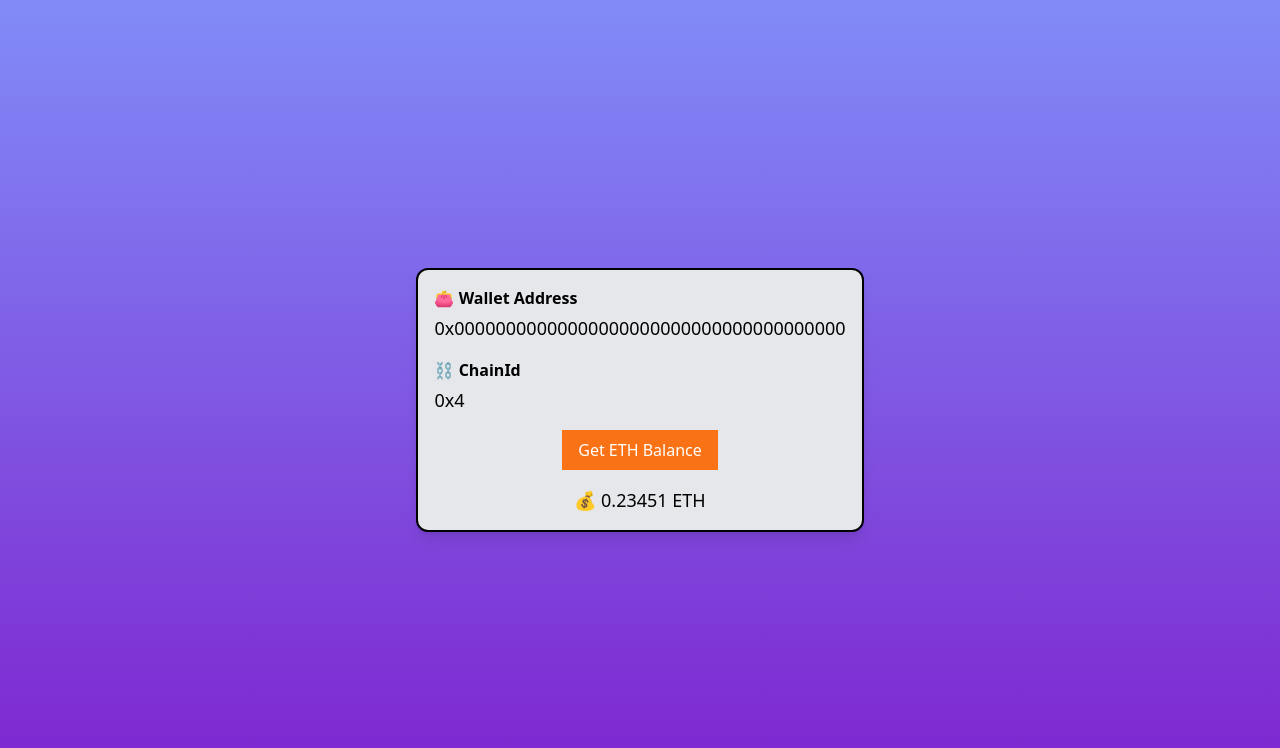
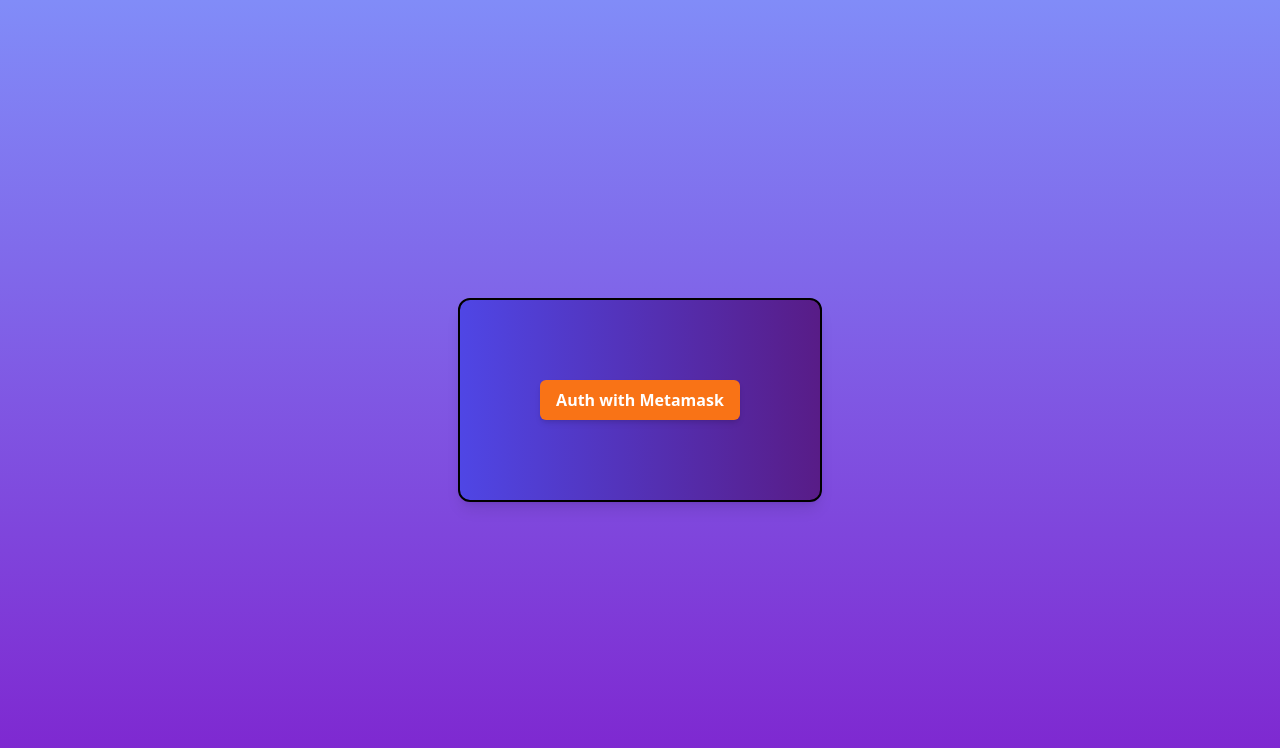
Before and after one commit to overgrowninfnat/react-metamask-starter, a React (Create React App) app: page / in a window 1280 px wide. Shown: the top 748 px of the page. Built offline with nearby package versions, Linux system fonts and the light colour scheme.

Commit message:
final code

```diff
--- a/src/App.js
+++ b/src/App.js
@@ -1,14 +1,83 @@
-import React from 'react'
+import React, { useEffect, useState } from 'react'
 
 import AuthPage from './components/AuthPage'
 import HomePage from './components/HomePage'
 
 function App() {
+
+  const [currentAccount, setCurrentAccount] = useState(null)
+
+  // check if Ethereum Provider API is injected by Metamask
+  const isMetaMaskInstalled = () => {
+    const {ethereum} = window
+    return Boolean(ethereum && ethereum.isMetaMask)
+  }
+
+  // MetaMask Auth
+  const metaMaskAuth = async () => {
+    if(!isMetaMaskInstalled) {
+      return
+    }
+    const {ethereum} = window
+    try {
+      const account = await ethereum.request({
+        method: 'eth_requestAccounts'
+      })
+      setCurrentAccount(account[0])
+    } catch (error) {
+      setCurrentAccount(null)
+    }
+  }
+
+  useEffect(() => {
+    if(!isMetaMaskInstalled()) {
+      alert('You need to install Metamask')
+      return
+    }
+    const {ethereum} = window
+
+    // check if the user is already auth with Metamask
+    const isAuth = async () => {
+      try {
+        const accounts = await ethereum.request({
+          method: 'eth_accounts'
+        })
+        if(currentAccount.length > 0) {
+          setCurrentAccount(accounts[0])
+        }
+        console.log(accounts)
+      } catch (error) {
+          setCurrentAccount(null)
+      }
+    }
+
+    isAuth()
+
+    function handleAccountsChanged(accounts) {
+      if(accounts.length === 0) {
+        setCurrentAccount(null)
+        return
+      }
+      if(accounts[0] !== currentAccount) {
+        setCurrentAccount(accounts[0])
+      }
+    }
+
+    //listen on account changed
+    ethereum.on('accountsChanged', handleAccountsChanged)
+
+    return () => {
+      ethereum.removeListener('accountsChanged', handleAccountsChanged)
+    }
+
+  }, [currentAccount])
+
+  if(!currentAccount) {
+    return <AuthPage metaMaskAuth={metaMaskAuth} />
+  }
+
   return (
-    <>
-      {/* <AuthPage /> */}
-      <HomePage />
-    </>
+      <HomePage currentAccount={currentAccount} />
    )
 }
 
--- a/src/components/AuthPage.js
+++ b/src/components/AuthPage.js
@@ -1,10 +1,10 @@
 import React from 'react'
 
-export default function AuthPage() {
+export default function AuthPage({metaMaskAuth}) {
   return(
     <div className='w-screen h-screen flex justify-center items-center bg-gradient-to-b from-indigo-400 to-purple-700'>
       <div className='max-w-md h-auto p-20 bg-gradient-to-r from-indigo-600 to-purple-900 border-2 border-black rounded-xl shadow-lg'>
-        <button className='bg-orange-500 text-white font-bold px-4 py-2 rounded-md shadow-md hover:bg-orange-600 hover:shadow-2xl transition duration-300'>
+        <button onClick={metaMaskAuth} className='bg-orange-500 text-white font-bold px-4 py-2 rounded-md shadow-md hover:bg-orange-600 hover:shadow-2xl transition duration-300'>
           Auth with Metamask
         </button>
       </div>
--- a/src/components/HomePage.js
+++ b/src/components/HomePage.js
@@ -1,11 +1,11 @@
 import React from 'react'
 
-export default function HomePage() {
+export default function HomePage({currentAccount}) {
   return(
     <div className='w-screen h-screen flex justify-center items-center bg-gradient-to-b from-indigo-400 to-purple-700'>
       <div className='max-w-md h-auto px-4 py-4 flex flex-col bg-gray-200 border-2 border-black rounded-xl shadow-lg'>
         <p className="font-bold mb-1">👛 {' '} Wallet Address</p>
-        <p className="text-xs md:text-md lg:text-lg mb-4">0x00000000000000000000000000000000000000</p>
+        <p className="text-xs md:text-md lg:text-lg mb-4">{currentAccount}</p>
         <p className="font-bold mb-1">⛓️  {''} ChainId</p>
         <p className='text-xs md:text-md lg:text-lg mb-4'>0x4</p>
         <div className="w-full h-auto flex flex-col items-center justify-center">
```
